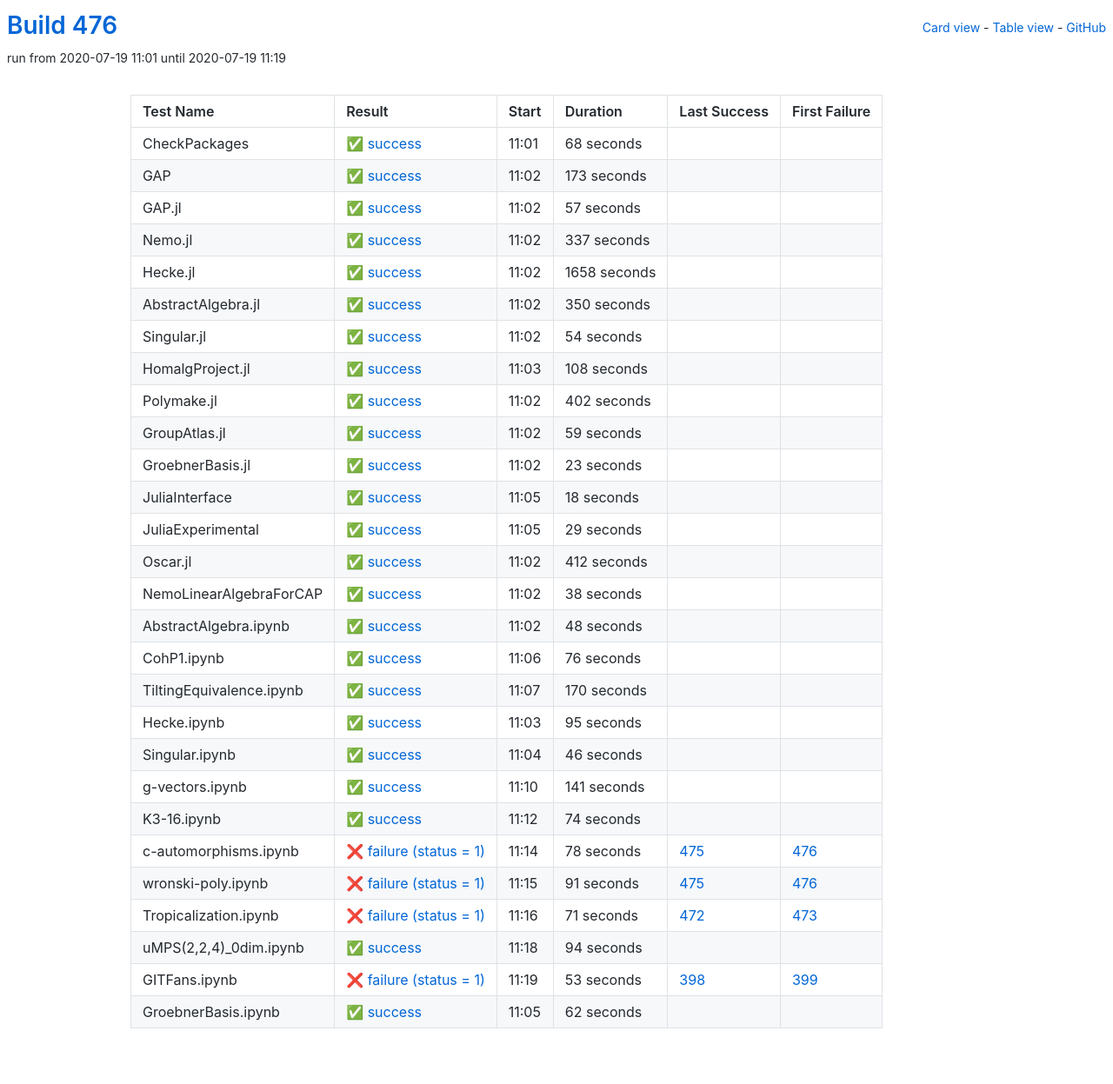
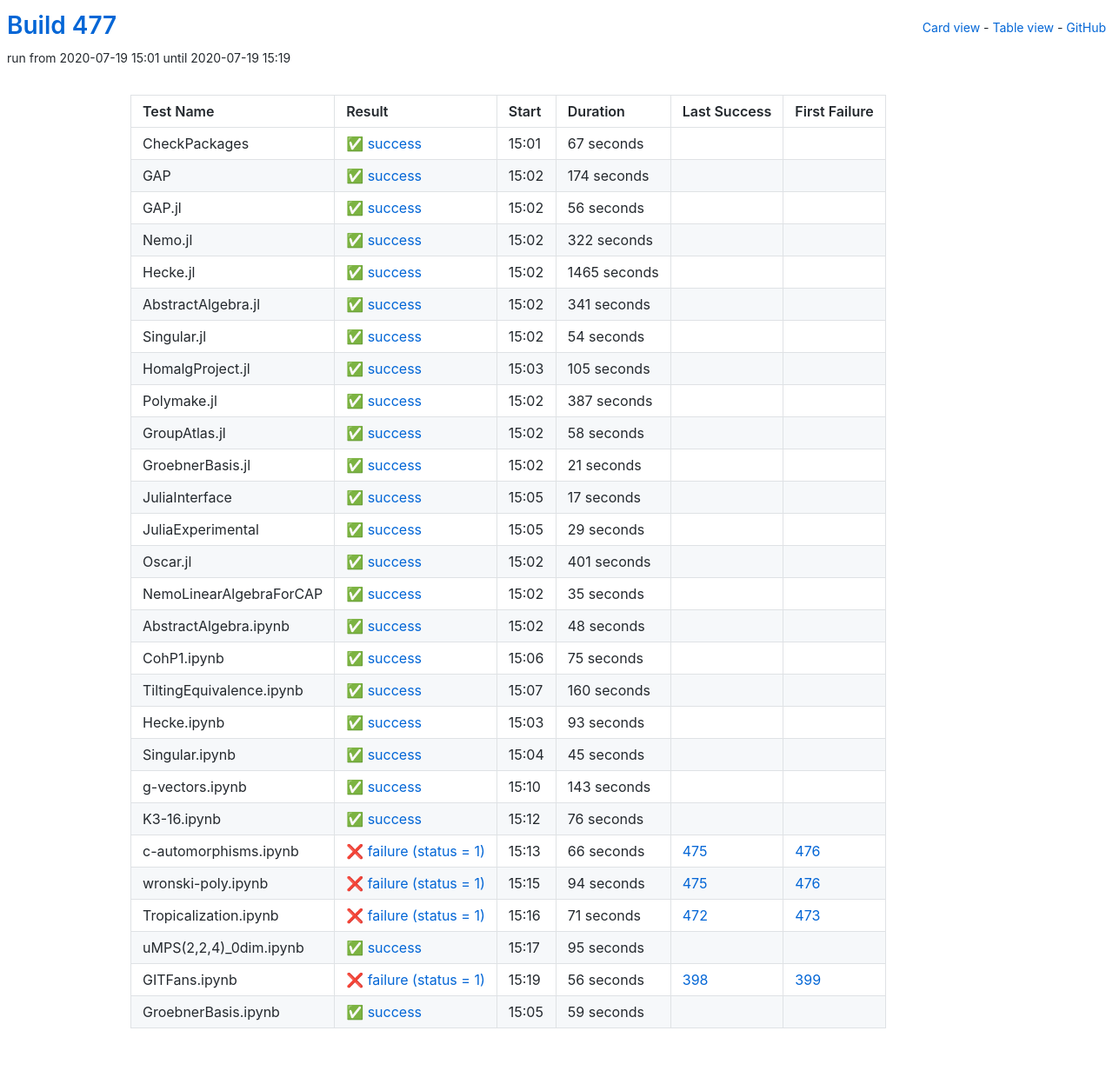
Before and after one commit to oscar-system/oscar-ci-status-stable, a Jekyll site: the page built from table.html, in a window 1280 px wide. Shown: the whole page at 87% size. Built offline with Jekyll 4.4.1, drawn with Linux system fonts in a browser that asks for light colours.

Commit message:
Build #477

```diff
--- a/_data/ci.yml
+++ b/_data/ci.yml
@@ -1,6 +1,6 @@
 ---
-build: 476
-build_url: https://oscarci.mathematik.uni-kl.de/job/oscar-stable/476/
+build: 477
+build_url: https://oscarci.mathematik.uni-kl.de/job/oscar-stable/477/
 job: oscar-stable
 organization: oscar-system
 repo: oscar-ci-status-stable
@@ -8,80 +8,80 @@ repourl: https://github.com/oscar-system/oscar-ci-status-stable
 tests:
 - name: CheckPackages
   id: checkpackages
-  log: https://oscarci.mathematik.uni-kl.de/job/oscar-stable/476/artifact/logs/build-476/CheckPackages.log
-  start: 2020-07-19 11:01
+  log: https://oscarci.mathematik.uni-kl.de/job/oscar-stable/477/artifact/logs/build-477/CheckPackages.log
+  start: 2020-07-19 15:01
   success: true
   exitcode: 0
   status: success
-  duration: 68
+  duration: 67
   last_success: false
   last_success_url:
   first_failure: false
   first_failure_url:
 - name: GAP
   id: gap
-  log: https://oscarci.mathematik.uni-kl.de/job/oscar-stable/476/artifact/logs/build-476/GAP.log
-  start: 2020-07-19 11:02
+  log: https://oscarci.mathematik.uni-kl.de/job/oscar-stable/477/artifact/logs/build-477/GAP.log
+  start: 2020-07-19 15:02
   success: true
   exitcode: 0
   status: success
-  duration: 173
+  duration: 174
   last_success: false
   last_success_url:
   first_failure: false
   first_failure_url:
 - name: GAP.jl
   id: gap-jl
-  log: https://oscarci.mathematik.uni-kl.de/job/oscar-stable/476/artifact/logs/build-476/GAP.jl.log
-  start: 2020-07-19 11:02
+  log: https://oscarci.mathematik.uni-kl.de/job/oscar-stable/477/artifact/logs/build-477/GAP.jl.log
+  start: 2020-07-19 15:02
   success: true
   exitcode: 0
   status: success
-  duration: 57
+  duration: 56
   last_success: false
   last_success_url:
   first_failure: false
   first_failure_url:
 - name: Nemo.jl
   id: nemo-jl
-  log: https://oscarci.mathematik.uni-kl.de/job/oscar-stable/476/artifact/logs/build-476/Nemo.jl.log
-  start: 2020-07-19 11:02
+  log: https://oscarci.mathematik.uni-kl.de/job/oscar-stable/477/artifact/logs/build-477/Nemo.jl.log
+  start: 2020-07-19 15:02
   success: true
   exitcode: 0
   status: success
-  duration: 337
+  duration: 322
   last_success: false
   last_success_url:
   first_failure: false
   first_failure_url:
 - name: Hecke.jl
   id: hecke-jl
-  log: https://oscarci.mathematik.uni-kl.de/job/oscar-stable/476/artifact/logs/build-476/Hecke.jl.log
-  start: 2020-07-19 11:02
+  log: https://oscarci.mathematik.uni-kl.de/job/oscar-stable/477/artifact/logs/build-477/Hecke.jl.log
+  start: 2020-07-19 15:02
   success: true
   exitcode: 0
   status: success
-  duration: 1658
+  duration: 1465
   last_success: false
   last_success_url:
   first_failure: false
   first_failure_url:
 - name: AbstractAlgebra.jl
   id: abstractalgebra-jl
-  log: https://oscarci.mathematik.uni-kl.de/job/oscar-stable/476/artifact/logs/build-476/AbstractAlgebra.jl.log
-  start: 2020-07-19 11:02
+  log: https://oscarci.mathematik.uni-kl.de/job/oscar-stable/477/artifact/logs/build-477/AbstractAlgebra.jl.log
+  start: 2020-07-19 15:02
   success: true
   exitcode: 0
   status: success
-  duration: 350
+  duration: 341
   last_success: false
   last_success_url:
   first_failure: false
   first_failure_url:
 - name: Singular.jl
   id: singular-jl
-  log: https://oscarci.mathematik.uni-kl.de/job/oscar-stable/476/artifact/logs/build-476/Singular.jl.log
-  start: 2020-07-19 11:02
+  log: https://oscarci.mathematik.uni-kl.de/job/oscar-stable/477/artifact/logs/build-477/Singular.jl.log
+  start: 2020-07-19 15:02
   success: true
   exitcode: 0
   status: success
@@ -92,68 +92,68 @@ tests:
   first_failure_url:
 - name: HomalgProject.jl
   id: homalgproject-jl
-  log: https://oscarci.mathematik.uni-kl.de/job/oscar-stable/476/artifact/logs/build-476/HomalgProject.jl.log
-  start: 2020-07-19 11:03
+  log: https://oscarci.mathematik.uni-kl.de/job/oscar-stable/477/artifact/logs/build-477/HomalgProject.jl.log
+  start: 2020-07-19 15:03
   success: true
   exitcode: 0
   status: success
-  duration: 108
+  duration: 105
   last_success: false
   last_success_url:
   first_failure: false
   first_failure_url:
 - name: Polymake.jl
   id: polymake-jl
-  log: https://oscarci.mathematik.uni-kl.de/job/oscar-stable/476/artifact/logs/build-476/Polymake.jl.log
-  start: 2020-07-19 11:02
+  log: https://oscarci.mathematik.uni-kl.de/job/oscar-stable/477/artifact/logs/build-477/Polymake.jl.log
+  start: 2020-07-19 15:02
   success: true
   exitcode: 0
   status: success
-  duration: 402
+  duration: 387
   last_success: false
   last_success_url:
   first_failure: false
   first_failure_url:
 - name: GroupAtlas.jl
   id: groupatlas-jl
-  log: https://oscarci.mathematik.uni-kl.de/job/oscar-stable/476/artifact/logs/build-476/GroupAtlas.jl.log
-  start: 2020-07-19 11:02
+  log: https://oscarci.mathematik.uni-kl.de/job/oscar-stable/477/artifact/logs/build-477/GroupAtlas.jl.log
+  start: 2020-07-19 15:02
   success: true
   exitcode: 0
   status: success
-  duration: 59
+  duration: 58
   last_success: false
   last_success_url:
   first_failure: false
   first_failure_url:
 - name: GroebnerBasis.jl
   id: groebnerbasis-jl
-  log: https://oscarci.mathematik.uni-kl.de/job/oscar-stable/476/artifact/logs/build-476/GroebnerBasis.jl.log
-  start: 2020-07-19 11:02
+  log: https://oscarci.mathematik.uni-kl.de/job/oscar-stable/477/artifact/logs/build-477/GroebnerBasis.jl.log
+  start: 2020-07-19 15:02
   success: true
   exitcode: 0
   status: success
-  duration: 23
+  duration: 21
   last_success: false
   last_success_url:
   first_failure: false
   first_failure_url:
 - name: JuliaInterface
   id: juliainterface
-  log: https://oscarci.mathematik.uni-kl.de/job/oscar-stable/476/artifact/logs/build-476/JuliaInterface.log
-  start: 2020-07-19 11:05
+  log: https://oscarci.mathematik.uni-kl.de/job/oscar-stable/477/artifact/logs/build-477/JuliaInterface.log
+  start: 2020-07-19 15:05
   success: true
   exitcode: 0
   status: success
-  duration: 18
+  duration: 17
   last_success: false
   last_success_url:
   first_failure: false
   first_failure_url:
 - name: JuliaExperimental
   id: juliaexperimental
-  log: https://oscarci.mathematik.uni-kl.de/job/oscar-stable/476/artifact/logs/build-476/JuliaExperimental.log
-  start: 2020-07-19 11:05
+  log: https://oscarci.mathematik.uni-kl.de/job/oscar-stable/477/artifact/logs/build-477/JuliaExperimental.log
+  start: 2020-07-19 15:05
   success: true
   exitcode: 0
   status: success
@@ -164,32 +164,32 @@ tests:
   first_failure_url:
 - name: Oscar.jl
   id: oscar-jl
-  log: https://oscarci.mathematik.uni-kl.de/job/oscar-stable/476/artifact/logs/build-476/Oscar.jl.log
-  start: 2020-07-19 11:02
+  log: https://oscarci.mathematik.uni-kl.de/job/oscar-stable/477/artifact/logs/build-477/Oscar.jl.log
+  start: 2020-07-19 15:02
   success: true
   exitcode: 0
   status: success
-  duration: 412
+  duration: 401
   last_success: false
   last_success_url:
   first_failure: false
   first_failure_url:
 - name: NemoLinearAlgebraForCAP
   id: nemolinearalgebraforcap
-  log: https://oscarci.mathematik.uni-kl.de/job/oscar-stable/476/artifact/logs/build-476/NemoLinearAlgebraForCAP.log
-  start: 2020-07-19 11:02
+  log: https://oscarci.mathematik.uni-kl.de/job/oscar-stable/477/artifact/logs/build-477/NemoLinearAlgebraForCAP.log
+  start: 2020-07-19 15:02
   success: true
   exitcode: 0
   status: success
-  duration: 38
+  duration: 35
   last_success: false
   last_success_url:
   first_failure: false
   first_failure_url:
 - name: AbstractAlgebra.ipynb
   id: abstractalgebra-ipynb
-  log: https://oscarci.mathematik.uni-kl.de/job/oscar-stable/476/artifact/logs/build-476/AbstractAlgebra.ipynb.log
-  start: 2020-07-19 11:02
+  log: https://oscarci.mathematik.uni-kl.de/job/oscar-stable/477/artifact/logs/build-477/AbstractAlgebra.ipynb.log
+  start: 2020-07-19 15:02
   success: true
   exitcode: 0
   status: success
@@ -200,8 +200,68 @@ tests:
   first_failure_url:
 - name: CohP1.ipynb
   id: cohp1-ipynb
-  log: https://oscarci.mathematik.uni-kl.de/job/oscar-stable/476/artifact/logs/build-476/CohP1.ipynb.log
-  start: 2020-07-19 11:06
+  log: https://oscarci.mathematik.uni-kl.de/job/oscar-stable/477/artifact/logs/build-477/CohP1.ipynb.log
+  start: 2020-07-19 15:06
+  success: true
+  exitcode: 0
+  status: success
+  duration: 75
+  last_success: false
+  last_success_url:
+  first_failure: false
+  first_failure_url:
+- name: TiltingEquivalence.ipynb
+  id: tiltingequivalence-ipynb
+  log: https://oscarci.mathematik.uni-kl.de/job/oscar-stable/477/artifact/logs/build-477/TiltingEquivalence.ipynb.log
+  start: 2020-07-19 15:07
+  success: true
+  exitcode: 0
+  status: success
+  duration: 160
+  last_success: false
+  last_success_url:
+  first_failure: false
+  first_failure_url:
+- name: Hecke.ipynb
+  id: hecke-ipynb
+  log: https://oscarci.mathematik.uni-kl.de/job/oscar-stable/477/artifact/logs/build-477/Hecke.ipynb.log
+  start: 2020-07-19 15:03
+  success: true
+  exitcode: 0
+  status: success
+  duration: 93
+  last_success: false
+  last_success_url:
+  first_failure: false
+  first_failure_url:
+- name: Singular.ipynb
+  id: singular-ipynb
+  log: https://oscarci.mathematik.uni-kl.de/job/oscar-stable/477/artifact/logs/build-477/Singular.ipynb.log
+  start: 2020-07-19 15:04
+  success: true
+  exitcode: 0
+  status: success
+  duration: 45
+  last_success: false
+  last_success_url:
+  first_failure: false
+  first_failure_url:
+- name: g-vectors.ipynb
+  id: g-vectors-ipynb
+  log: https://oscarci.mathematik.uni-kl.de/job/oscar-stable/477/artifact/logs/build-477/g-vectors.ipynb.log
+  start: 2020-07-19 15:10
+  success: true
+  exitcode: 0
+  status: success
+  duration: 143
+  last_success: false
+  last_success_url:
+  first_failure: false
+  first_failure_url:
+- name: K3-16.ipynb
+  id: k3-16-ipynb
+  log: https://oscarci.mathematik.uni-kl.de/job/oscar-stable/477/artifact/logs/build-477/K3-16.ipynb.log
+  start: 2020-07-19 15:12
   success: true
   exitcode: 0
   status: success
@@ -210,94 +270,34 @@ tests:
   last_success_url:
   first_failure: false
   first_failure_url:
-- name: TiltingEquivalence.ipynb
-  id: tiltingequivalence-ipynb
-  log: https://oscarci.mathematik.uni-kl.de/job/oscar-stable/476/artifact/logs/build-476/TiltingEquivalence.ipynb.log
-  start: 2020-07-19 11:07
-  success: true
-  exitcode: 0
-  status: success
-  duration: 170
-  last_success: false
-  last_success_url:
-  first_failure: false
-  first_failure_url:
-- name: Hecke.ipynb
-  id: hecke-ipynb
-  log: https://oscarci.mathematik.uni-kl.de/job/oscar-stable/476/artifact/logs/build-476/Hecke.ipynb.log
-  start: 2020-07-19 11:03
-  success: true
-  exitcode: 0
-  status: success
-  duration: 95
-  last_success: false
-  last_success_url:
-  first_failure: false
-  first_failure_url:
-- name: Singular.ipynb
-  id: singular-ipynb
-  log: https://oscarci.mathematik.uni-kl.de/job/oscar-stable/476/artifact/logs/build-476/Singular.ipynb.log
-  start: 2020-07-19 11:04
-  success: true
-  exitcode: 0
-  status: success
-  duration: 46
-  last_success: false
-  last_success_url:
-  first_failure: false
-  first_failure_url:
-- name: g-vectors.ipynb
-  id: g-vectors-ipynb
-  log: https://oscarci.mathematik.uni-kl.de/job/oscar-stable/476/artifact/logs/build-476/g-vectors.ipynb.log
-  start: 2020-07-19 11:10
-  success: true
-  exitcode: 0
-  status: success
-  duration: 141
-  last_success: false
-  last_success_url:
-  first_failure: false
-  first_failure_url:
-- name: K3-16.ipynb
-  id: k3-16-ipynb
-  log: https://oscarci.mathematik.uni-kl.de/job/oscar-stable/476/artifact/logs/build-476/K3-16.ipynb.log
-  start: 2020-07-19 11:12
-  success: true
-  exitcode: 0
-  status: success
-  duration: 74
-  last_success: false
-  last_success_url:
-  first_failure: false
-  first_failure_url:
 - name: c-automorphisms.ipynb
   id: c-automorphisms-ipynb
-  log: https://oscarci.mathematik.uni-kl.de/job/oscar-stable/476/artifact/logs/build-476/c-automorphisms.ipynb.log
-  start: 2020-07-19 11:14
+  log: https://oscarci.mathematik.uni-kl.de/job/oscar-stable/477/artifact/logs/build-477/c-automorphisms.ipynb.log
+  start: 2020-07-19 15:13
   success: false
   exitcode: 1
   status: failure
-  duration: 78
+  duration: 66
   last_success: 475
   last_success_url: https://oscarci.mathematik.uni-kl.de/job/oscar-stable/475/
   first_failure: 476
   first_failure_url: https://oscarci.mathematik.uni-kl.de/job/oscar-stable/476/
 - name: wronski-poly.ipynb
   id: wronski-poly-ipynb
-  log: https://oscarci.mathematik.uni-kl.de/job/oscar-stable/476/artifact/logs/build-476/wronski-poly.ipynb.log
-  start: 2020-07-19 11:15
+  log: https://oscarci.mathematik.uni-kl.de/job/oscar-stable/477/artifact/logs/build-477/wronski-poly.ipynb.log
+  start: 2020-07-19 15:15
   success: false
   exitcode: 1
   status: failure
-  duration: 91
+  duration: 94
   last_success: 475
   last_success_url: https://oscarci.mathematik.uni-kl.de/job/oscar-stable/475/
   first_failure: 476
   first_failure_url: https://oscarci.mathematik.uni-kl.de/job/oscar-stable/476/
 - name: Tropicalization.ipynb
   id: tropicalization-ipynb
-  log: https://oscarci.mathematik.uni-kl.de/job/oscar-stable/476/artifact/logs/build-476/Tropicalization.ipynb.log
-  start: 2020-07-19 11:16
+  log: https://oscarci.mathematik.uni-kl.de/job/oscar-stable/477/artifact/logs/build-477/Tropicalization.ipynb.log
+  start: 2020-07-19 15:16
   success: false
   exitcode: 1
   status: failure
@@ -308,36 +308,36 @@ tests:
   first_failure_url: https://oscarci.mathematik.uni-kl.de/job/oscar-stable/473/
 - name: uMPS(2,2,4)_0dim.ipynb
   id: umps-2-2-4-0dim-ipynb
-  log: https://oscarci.mathematik.uni-kl.de/job/oscar-stable/476/artifact/logs/build-476/uMPS-2-2-4-_0dim.ipynb.log
-  start: 2020-07-19 11:18
+  log: https://oscarci.mathematik.uni-kl.de/job/oscar-stable/477/artifact/logs/build-477/uMPS-2-2-4-_0dim.ipynb.log
+  start: 2020-07-19 15:17
   success: true
   exitcode: 0
   status: success
-  duration: 94
+  duration: 95
   last_success: false
   last_success_url:
   first_failure: false
   first_failure_url:
 - name: GITFans.ipynb
   id: gitfans-ipynb
-  log: https://oscarci.mathematik.uni-kl.de/job/oscar-stable/476/artifact/logs/build-476/GITFans.ipynb.log
-  start: 2020-07-19 11:19
+  log: https://oscarci.mathematik.uni-kl.de/job/oscar-stable/477/artifact/logs/build-477/GITFans.ipynb.log
+  start: 2020-07-19 15:19
   success: false
   exitcode: 1
   status: failure
-  duration: 53
+  duration: 56
   last_success: 398
   last_success_url: https://oscarci.mathematik.uni-kl.de/job/oscar-stable/398/
   first_failure: 399
   first_failure_url: https://oscarci.mathematik.uni-kl.de/job/oscar-stable/399/
 - name: GroebnerBasis.ipynb
   id: groebnerbasis-ipynb
-  log: https://oscarci.mathematik.uni-kl.de/job/oscar-stable/476/artifact/logs/build-476/GroebnerBasis.ipynb.log
-  start: 2020-07-19 11:05
+  log: https://oscarci.mathematik.uni-kl.de/job/oscar-stable/477/artifact/logs/build-477/GroebnerBasis.ipynb.log
+  start: 2020-07-19 15:05
   success: true
   exitcode: 0
   status: success
-  duration: 62
+  duration: 59
   last_success: false
   last_success_url:
   first_failure: false
```
Also changed, not shown: README.md.
